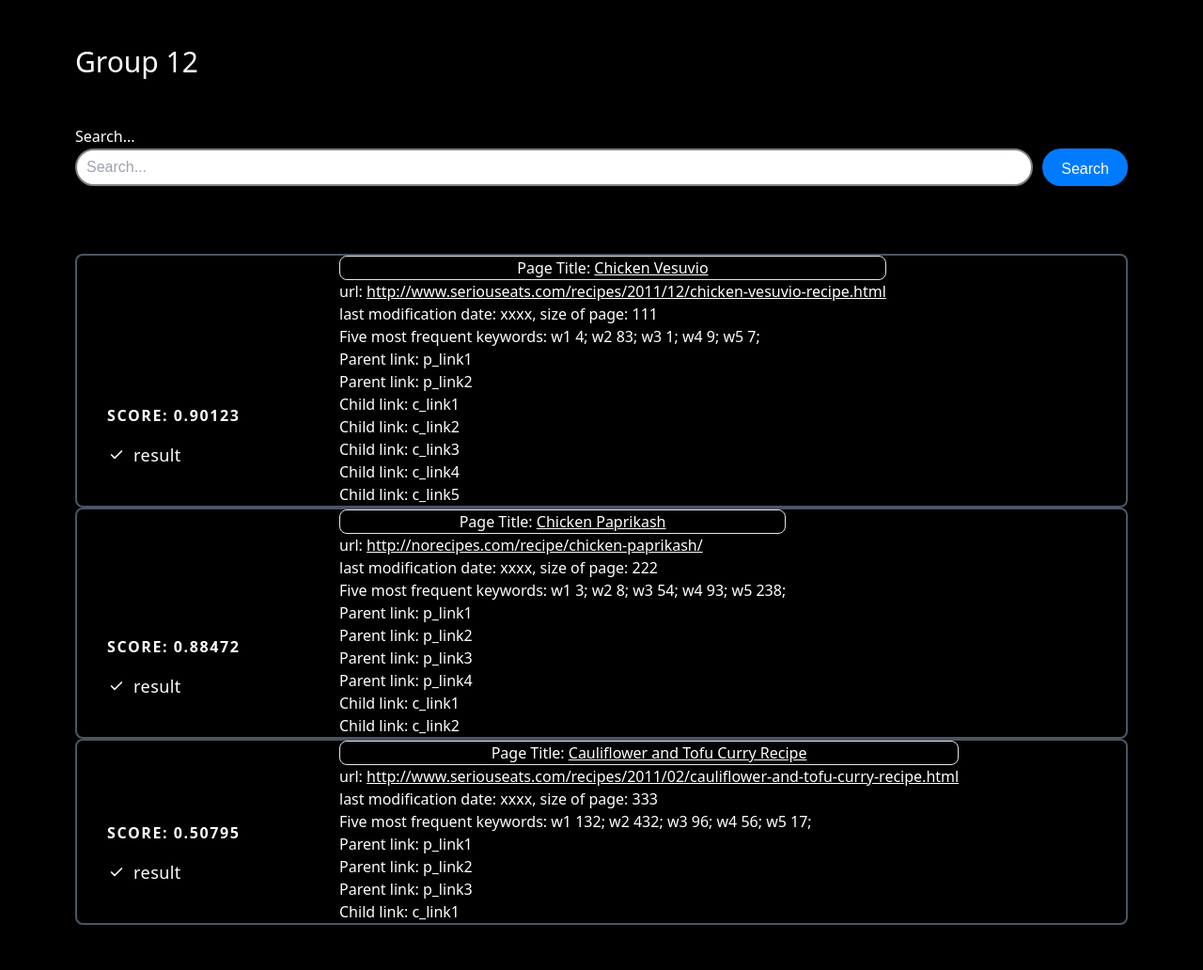
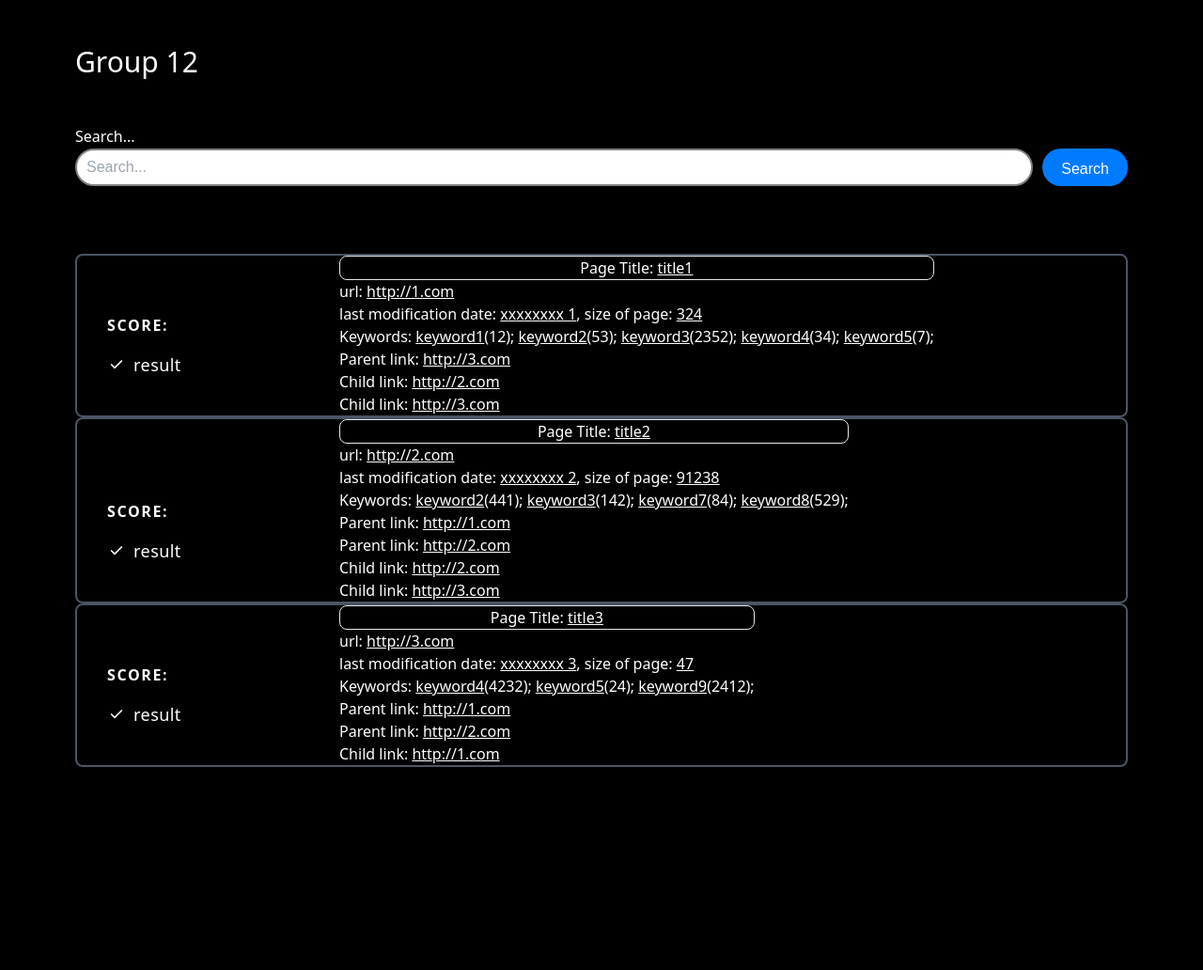
Before and after one commit to singhst/learn-search-engine-result-template, a FastAPI app: page / in a window 1280 px wide. Shown: the whole page at 94% size. After the commit the page ends 816 px from the top, so only its background shows below. Run offline with FastAPI, Linux system fonts and the light colour scheme; some libraries are stand-ins or nearby versions.

Commit message:
add: logic to get & join display data from db

```diff
--- a/alembic/versions/c21181bc2e04_added_initial_table.py
+++ b/alembic/versions/7cd1f76e4cc4_added_initial_table.py
@@ -1,8 +1,8 @@
 """Added initial table
 
-Revision ID: c21181bc2e04
+Revision ID: 7cd1f76e4cc4
 Revises:
-Create Date: 2023-04-06 16:21:21.108414
+Create Date: 2023-04-06 18:32:15.743136
 
 """
 from alembic import op
@@ -10,7 +10,7 @@
 
 
 # revision identifiers, used by Alembic.
-revision = 'c21181bc2e04'
+revision = '7cd1f76e4cc4'
 down_revision = None
 branch_labels = None
 depends_on = None
--- a/app/document_sample_data.py
+++ b/app/document_sample_data.py
@@ -13,8 +13,17 @@
             {"word": "w4", "frequency": 9},
             {"word": "w5", "frequency": 7},
         ],
-        "parent_links": ["p_link1", "p_link2"],
-        "child_links": ["c_link1", "c_link2", "c_link3", "c_link4", "c_link5"],
+        "parent_links": [
+            {"url_id": 1, "link": "p_link1"},
+            {"url_id": 1, "link": "p_link2"},
+        ],
+        "child_links": [
+            {"url_id": 1, "link": "c_link1"},
+            {"url_id": 1, "link": "c_link2"},
+            {"url_id": 1, "link": "c_link3"},
+            {"url_id": 1, "link": "c_link4"},
+            {"url_id": 1, "link": "c_link5"},
+        ]
     },
     {
         "url_id": 2,
@@ -30,8 +39,16 @@
             {"word": "w4", "frequency": 93},
             {"word": "w5", "frequency": 238},
         ],
-        "parent_links": ["p_link1", "p_link2", "p_link3", "p_link4"],
-        "child_links": ["c_link1", "c_link2"],
+        "parent_links": [
+            {"url_id": 2, "link": "p_link1"},
+            {"url_id": 2, "link": "p_link2"},
+            {"url_id": 2, "link": "p_link3"},
+            {"url_id": 2, "link": "p_link4"},
+        ],
+        "child_links": [
+            {"url_id": 2, "link": "c_link1"},
+            {"url_id": 2, "link": "c_link2"},
+        ]
     },
     {
         "url_id": 3,
@@ -47,7 +64,167 @@
             {"word": "w4", "frequency": 56},
             {"word": "w5", "frequency": 17},
         ],
-        "parent_links": ["p_link1", "p_link2", "p_link3"],
-        "child_links": ["c_link1"],
+        "parent_links": [
+            {"url_id": 2, "link": "p_link1"},
+            {"url_id": 2, "link": "p_link2"},
+            {"url_id": 2, "link": "p_link3"},
+        ],
+        "child_links": [
+            {"url_id": 2, "link": "c_link1"},
+        ]
     },
 ]
+
+SAMPLE_DOCUMENTS = [
+    {
+        "url_id": 1,
+        "title": "title1",
+        "url": "http://1.com",
+        "last_modification_date": "xxxxxxxx 1",
+        "size_of_page": 324,
+        "keywords": [
+            {
+                "url_id": 1,
+                "term_id": 1,
+                "term_freq": 12,
+                "term": "keyword1"
+            },
+            {
+                "url_id": 1,
+                "term_id": 2,
+                "term_freq": 53,
+                "term": "keyword2"
+            },
+            {
+                "url_id": 1,
+                "term_id": 3,
+                "term_freq": 2352,
+                "term": "keyword3"
+            },
+            {
+                "url_id": 1,
+                "term_id": 4,
+                "term_freq": 34,
+                "term": "keyword4"
+            },
+            {
+                "url_id": 1,
+                "term_id": 5,
+                "term_freq": 7,
+                "term": "keyword5"
+            }
+        ],
+        "parent_links": [
+            {
+                "url_id": 3,
+                "url": "http://3.com"
+            }
+        ],
+        "child_links": [
+            {
+                "child_url_id": 2,
+                "url": "http://2.com"
+            },
+            {
+                "child_url_id": 3,
+                "url": "http://3.com"
+            }
+        ]
+    },
+    {
+        "url_id": 2,
+        "title": "title2",
+        "url": "http://2.com",
+        "last_modification_date": "xxxxxxxx 2",
+        "size_of_page": 91238,
+        "keywords": [
+            {
+                "url_id": 2,
+                "term_id": 2,
+                "term_freq": 441,
+                "term": "keyword2"
+            },
+            {
+                "url_id": 2,
+                "term_id": 3,
+                "term_freq": 142,
+                "term": "keyword3"
+            },
+            {
+                "url_id": 2,
+                "term_id": 7,
+                "term_freq": 84,
+                "term": "keyword7"
+            },
+            {
+                "url_id": 2,
+                "term_id": 8,
+                "term_freq": 529,
+                "term": "keyword8"
+            }
+        ],
+        "parent_links": [
+            {
+                "url_id": 1,
+                "url": "http://1.com"
+            },
+            {
+                "url_id": 2,
+                "url": "http://2.com"
+            }
+        ],
+        "child_links": [
+            {
+                "child_url_id": 2,
+                "url": "http://2.com"
+            },
+            {
+                "child_url_id": 3,
+                "url": "http://3.com"
+            }
+        ]
+    },
+    {
+        "url_id": 3,
+        "title": "title3",
+        "url": "http://3.com",
+        "last_modification_date": "xxxxxxxx 3",
+        "size_of_page": 47,
+        "keywords": [
+            {
+                "url_id": 3,
+                "term_id": 4,
+                "term_freq": 4232,
+                "term": "keyword4"
+            },
+            {
+                "url_id": 3,
+                "term_id": 5,
+                "term_freq": 24,
+                "term": "keyword5"
+            },
+            {
+                "url_id": 3,
+                "term_id": 9,
+                "term_freq": 2412,
+                "term": "keyword9"
+            }
+        ],
+        "parent_links": [
+            {
+                "url_id": 1,
+                "url": "http://1.com"
+            },
+            {
+                "url_id": 2,
+                "url": "http://2.com"
+            }
+        ],
+        "child_links": [
+            {
+                "child_url_id": 1,
+                "url": "http://1.com"
+            }
+        ]
+    }
+]
--- a/app/main.py
+++ b/app/main.py
@@ -93,9 +93,9 @@
     conn.row_factory = sqlite3.Row
     query = """
         SELECT *
-        FROM crawler
+        FROM doc_info
         INNER JOIN parent_child_link
-            ON parent_child_link.url_id = crawler.url_id
+            ON parent_child_link.url_id = doc_info.url_id
     """
     records = conn.execute(query).fetchall()
     records = [{k: item[k] for k in item.keys()} for item in records]
--- a/app/templates/index.html
+++ b/app/templates/index.html
@@ -101,34 +101,34 @@
                         </div>
                         <div class="relative flex">
                             <h1 class="text-white ">
-                                <span>last modification date: {{doc.last_modification_date}}, size of page: {{doc.size_of_page}} </span>
+                                <span>last modification date: <u>{{doc.last_modification_date}}</u>, size of page: <u>{{doc.size_of_page}}</u> </span>
                             </h1>
                         </div>
                         <div class="relative flex">
                             <h1 class="text-white ">
                                 <!-- The list of keywords displays up to 5 most frequent stemmed keywords (excluding stop words) in the page together with their occurrence frequencies -->
-                                <span>Five most frequent keywords:   </span>
+                                <span>Keywords:   </span>
                                 {% for keyword in doc.keywords %}
-                                <span>{{keyword.word}} {{keyword.frequency}}; </span>
+                                <span><u>{{keyword.term}}</u>({{keyword.term_freq}}); </span>
                                 {% endfor %}
                             </h1>
                         </div>
                         <!-- For Parent links -->
-                        {% for link in doc.parent_links %}
+                        {% for parent_link in doc.parent_links %}
                         <div class="relative flex">
                             <button class="text-white">
-                                <a href="{{link}}">
-                                    Parent link: {{link}}
+                                <a href="{{parent_link.url}}">
+                                    Parent link: <u>{{parent_link.url}}</u>
                                 </a>
                             </button>
                         </div>
                         {% endfor %}
                         <!-- For Child links -->
-                        {% for link in doc.child_links %}
+                        {% for child_link in doc.child_links %}
                         <div class="relative flex">
                             <button class="text-white">
-                                <a href="{{link}}">
-                                    Child link: {{link}}
+                                <a href="{{child_link.url}}">
+                                    Child link: <u>{{child_link.url}}</u>
                                 </a>
                             </button>
                         </div>
--- a/sample_data/parent_child_link.csv
+++ b/sample_data/parent_child_link.csv
@@ -1,5 +1,6 @@
 url_id,child_url_id
 1,2
 1,3
+2,2
 2,3
-3,2
+3,1
```
Also changed, not shown: app/controller/get_doc_info.py (added, +104 -0 lines), sample_data/doc_term_1_gram.csv (+9 -2 lines), app/controller/__init__.py (added), search_engine.db.
